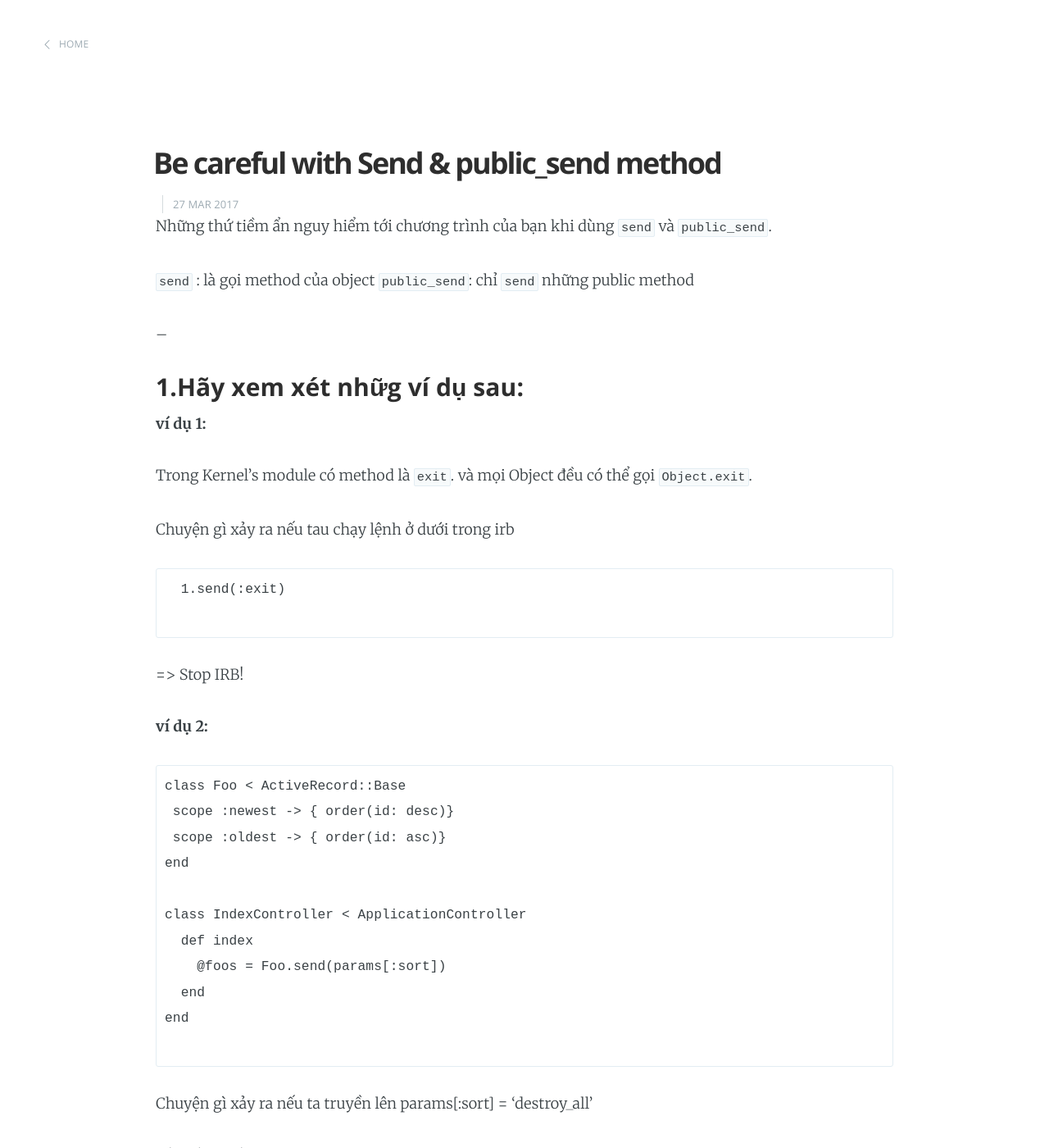
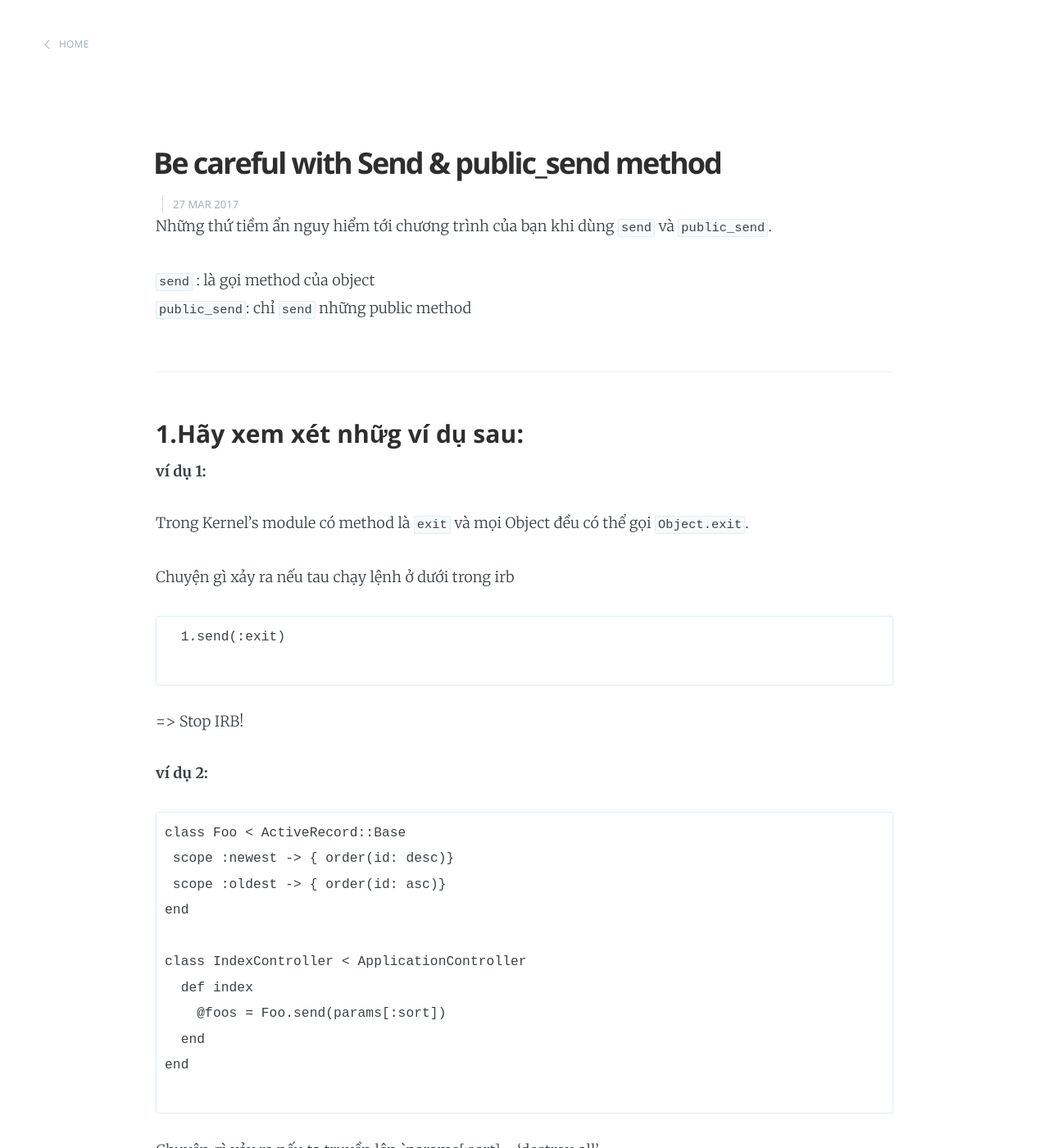
Before and after one commit to trnthanhtu/trnthanhtu.github.io, a Jekyll site: the page built from _posts/2017-03-27-Send-and-public-send-are-contain-more-potentially-harmful.markdown, in a window 1280 px wide and 1400 px high. Shown: the whole window at 82% size. Built offline with Jekyll 4.4.1, drawn with Linux system fonts in a browser that asks for light colours; some of the changed text lies outside the part shown.

Commit message:
Update 2017-03-27-Send-and-public-send-are-contain-more-potentially-harmful.markdown

````diff
--- a/_posts/2017-03-27-Send-and-public-send-are-contain-more-potentially-harmful.markdown
+++ b/_posts/2017-03-27-Send-and-public-send-are-contain-more-potentially-harmful.markdown
@@ -9,13 +9,13 @@
 `send` : là gọi method của object
 `public_send`: chỉ `send` những public method
 
---
+---
 
 ### 1.Hãy xem xét nhữg ví dụ sau:
 
 **ví dụ 1:**
 
-Trong Kernel's module có method là `exit`. và mọi Object đều có thể gọi `Object.exit`.
+Trong Kernel's module có method là `exit`  và mọi Object đều có thể gọi `Object.exit`.
 
 Chuyện gì xảy ra nếu tau chạy lệnh ở dưới trong irb
 
@@ -41,7 +41,7 @@
 
 ```
 
-Chuyện gì xảy ra nếu ta truyền lên params[:sort] = 'destroy_all'
+Chuyện gì xảy ra nếu ta truyền lên `params[:sort] = 'destroy_all'
 
 Lúc đó sẽ thành
 
````
Also changed, not shown: other parts of _posts/2017-03-27-Send-and-public-send-are-contain-more-potentially-harmful.markdown (+4 -2 lines).
